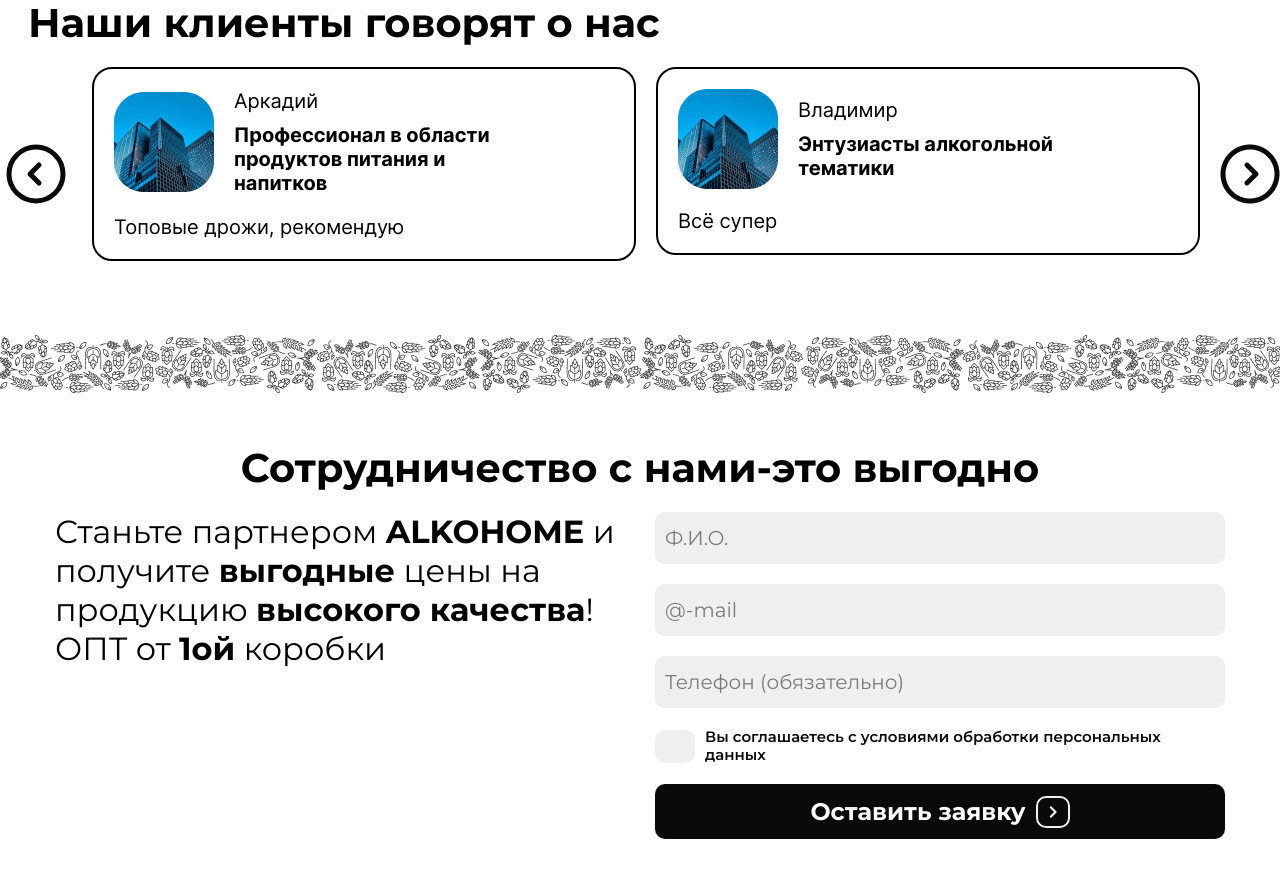
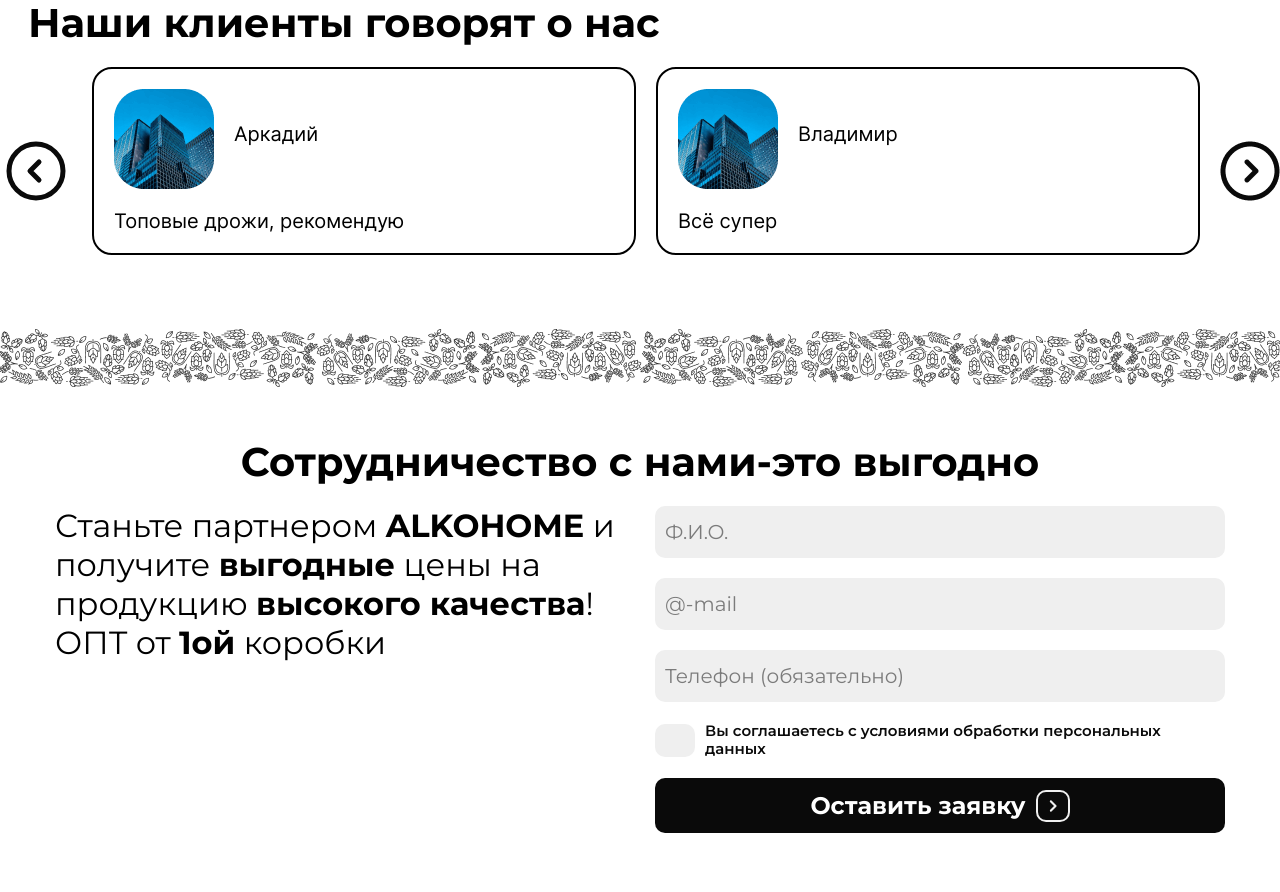
Before and after one commit to Mohammadxoja2005/alkohome, a React (Create React App) app: page / in a window 1280 px wide. Shown: the part 2840-3732 px from the top of the page. Built offline with nearby package versions, Linux system fonts and the light colour scheme.

Commit message:
removed organization part in review part

```diff
--- a/src/pages/home/components/review/index.tsx
+++ b/src/pages/home/components/review/index.tsx
@@ -20,28 +20,28 @@ const REVIEW: FC = () => {
         {
             id: 1,
             name: "Аркадий",
-            organization: "Профессионал в области продуктов питания и напитков",
+            organization: "",
             text: "Топовые дрожи, рекомендую",
             img: ""
         },
         {
             id: 2,
             name: "Владимир",
-            organization: "Энтузиасты алкогольной тематики",
+            organization: "",
             text: "Всё супер",
             img: ""
         },
         {
             id: 3,
             name: "Дмитрий",
-            organization: "Члены алкогольных организаций, таких как винные клубы",
+            organization: "",
             text: "Дрожжи Бомбические взял их для пробы и не прогадал, начинают работать через 30 мин",
             img: ""
         },
         {
             id: 4,
             name: "Александр",
-            organization: "Медицинские специалисты специализирующиеся на алкогольных темах",
+            organization: "",
             text: "Уже работают и радуют!",
             img: ""
         },
```
